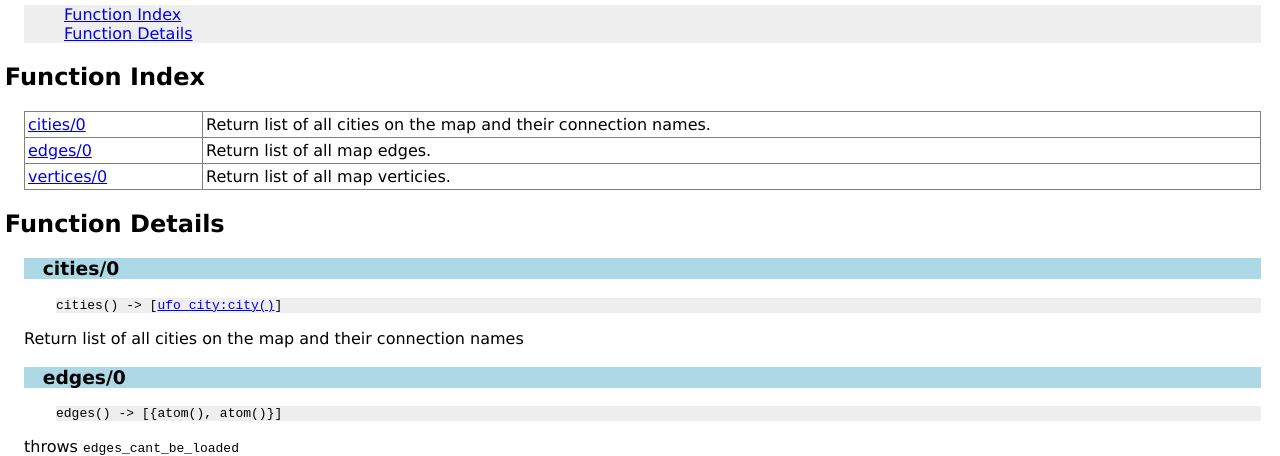
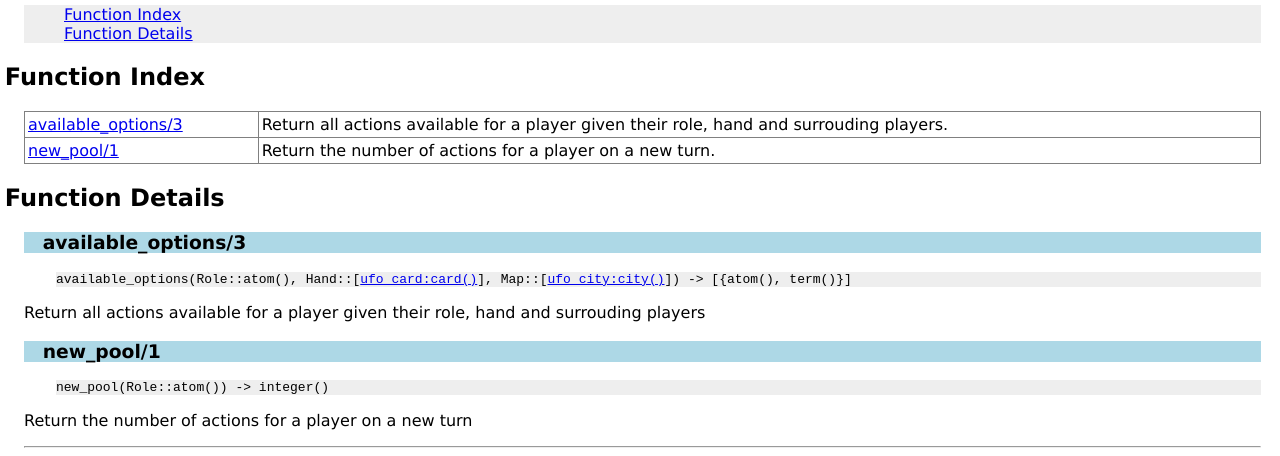
Before and after one commit to louisbranch/ufo, a plain HTML site: page doc/ufo_action.html in a window 1280 px wide. Shown: the part 159-615 px from the top of the page. Drawn offline with Linux system fonts and the light colour scheme.

Commit message:
Add initial action module

```diff
--- a/doc/ufo_map.html
+++ b/doc/ufo_action.html
@@ -2,48 +2,46 @@
 <html>
 <head>
 <meta http-equiv="Content-Type" content="text/html; charset=ISO-8859-1">
-<title>Module ufo_map</title>
+<title>Module ufo_action</title>
 <link rel="stylesheet" type="text/css" href="stylesheet.css" title="EDoc">
 </head>
 <body bgcolor="white">
 <div class="navbar"><a name="#navbar_top"></a><table width="100%" border="0" cellspacing="0" cellpadding="2" summary="navigation bar"><tr><td><a href="overview-summary.html" target="overviewFrame">Overview</a></td><td><a href="http://www.erlang.org/"><img src="erlang.png" align="right" border="0" alt="erlang logo"></a></td></tr></table></div>
 <hr>
 
-<h1>Module ufo_map</h1>
+<h1>Module ufo_action</h1>
 <ul class="index"><li><a href="#index">Function Index</a></li><li><a href="#functions">Function Details</a></li></ul>
 
 
 <h2><a name="index">Function Index</a></h2>
-<table width="100%" border="1" cellspacing="0" cellpadding="2" summary="function index"><tr><td valign="top"><a href="#cities-0">cities/0</a></td><td>
-  Return list of all cities
-  on the map and their connection names.</td></tr>
-<tr><td valign="top"><a href="#edges-0">edges/0</a></td><td>Return list of all map edges.</td></tr>
-<tr><td valign="top"><a href="#vertices-0">vertices/0</a></td><td>Return list of all map verticies.</td></tr>
+<table width="100%" border="1" cellspacing="0" cellpadding="2" summary="function index"><tr><td valign="top"><a href="#available_options-3">available_options/3</a></td><td>
+  Return all actions available
+  for a player given their role,
+  hand and surrouding players.</td></tr>
+<tr><td valign="top"><a href="#new_pool-1">new_pool/1</a></td><td>
+  Return the number of actions
+  for a player on a new turn.</td></tr>
 </table>
 
 <h2><a name="functions">Function Details</a></h2>
 
-<h3 class="function"><a name="cities-0">cities/0</a></h3>
+<h3 class="function"><a name="available_options-3">available_options/3</a></h3>
 <div class="spec">
-<p><tt>cities() -&gt; [<a href="ufo_city.html#type-city">ufo_city:city()</a>]</tt><br></p>
+<p><tt>available_options(Role::atom(), Hand::[<a href="ufo_card.html#type-card">ufo_card:card()</a>], Map::[<a href="ufo_city.html#type-city">ufo_city:city()</a>]) -&gt; [{atom(), term()}]</tt><br></p>
 </div><p>
-  Return list of all cities
-  on the map and their connection names</p>
+  Return all actions available
+  for a player given their role,
+  hand and surrouding players</p>
 
-<h3 class="function"><a name="edges-0">edges/0</a></h3>
+<h3 class="function"><a name="new_pool-1">new_pool/1</a></h3>
 <div class="spec">
-<p><tt>edges() -&gt; [{atom(), atom()}]</tt><br></p>
-</div><p>throws <tt>edges_cant_be_loaded</tt></p>
-<p>Return list of all map edges</p>
-
-<h3 class="function"><a name="vertices-0">vertices/0</a></h3>
-<div class="spec">
-<p><tt>vertices() -&gt; [{atom(), atom()}]</tt><br></p>
-</div><p>throws <tt>vertices_cant_be_loaded</tt></p>
-<p>Return list of all map verticies</p>
+<p><tt>new_pool(Role::atom()) -&gt; integer()</tt><br></p>
+</div><p>
+  Return the number of actions
+  for a player on a new turn</p>
 <hr>
 
 <div class="navbar"><a name="#navbar_bottom"></a><table width="100%" border="0" cellspacing="0" cellpadding="2" summary="navigation bar"><tr><td><a href="overview-summary.html" target="overviewFrame">Overview</a></td><td><a href="http://www.erlang.org/"><img src="erlang.png" align="right" border="0" alt="erlang logo"></a></td></tr></table></div>
-<p><i>Generated by EDoc, Dec 21 2013, 12:01:43.</i></p>
+<p><i>Generated by EDoc, Dec 21 2013, 14:17:57.</i></p>
 </body>
 </html>
```
Also changed, not shown: doc/modules-frame.html (+1 -0 lines), doc/overview-summary.html (+1 -1 lines), doc/ufo_alien.html (+1 -1 lines), doc/ufo_app.html (+1 -1 lines), doc/ufo_card.html (+1 -1 lines), doc/ufo_city.html (+1 -1 lines), doc/ufo_deck.html (+1 -1 lines), doc/ufo_game.html (+1 -1 lines), doc/ufo_game_fsm.html (+1 -1 lines), doc/ufo_game_server.html (+1 -1 lines), doc/ufo_player.html (+1 -1 lines), doc/ufo_sup.html (+1 -1 lines), 3 other files.
